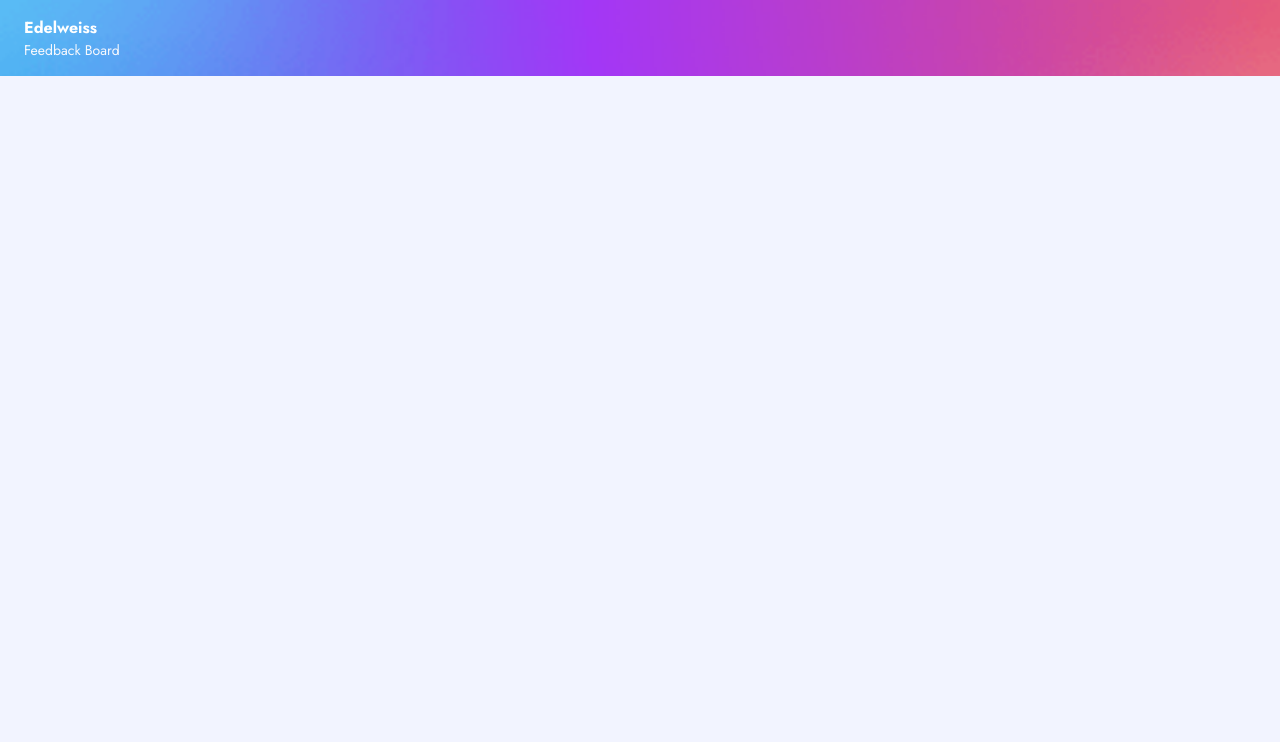
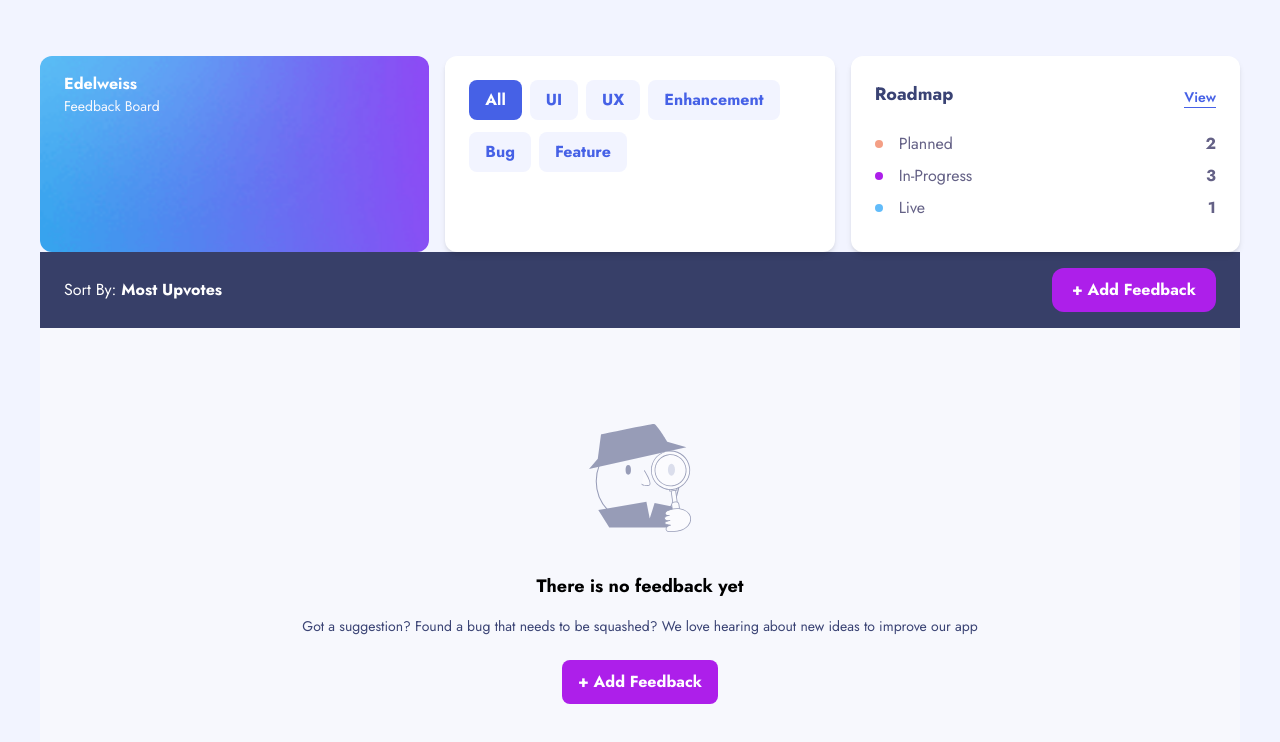
Before and after one commit to humbl3LilaS/feedback-board, a React (Vite) app: page / in a window 1280 px wide. Shown: the top 742 px of the page. Built offline with nearby package versions, Linux system fonts and the light colour scheme.

Commit message:
add: /home empty report state ui

```diff
--- a/src/components/CategoryFilter.tsx
+++ b/src/components/CategoryFilter.tsx
@@ -1,9 +1,9 @@
 import { tags } from "../constant";
 import { cn } from "../util";
 
-const CategoryFilter = () => {
+const CategoryFilter = ({ className }: { className?: string }) => {
 	return (
-		<div className="w-full p-6 rounded-xl bg-white shadow-md">
+		<div className={cn("w-full p-6 rounded-xl bg-white shadow-md", className)}>
 			<ul className="flex flex-wrap gap-x-2 gap-y-3">
 				{tags.map((item, idx) => (
 					<li
--- a/src/components/Header.tsx
+++ b/src/components/Header.tsx
@@ -12,7 +12,8 @@ const Header = () => {
 
 	return (
 		<header>
-			<div className="px-6 py-4 bg-mobile bg-cover flex justify-between">
+			<nav className="gap-x-4 md:flex">
+				<div className="px-6 py-4 bg-mobile bg-cover flex justify-between md:flex-1 md:rounded-xl">
 					<div>
 						<h1 className="font-bold text-white">Edelweiss</h1>
 						<p className="text-paleWhite text-sm">Feedback Board</p>
@@ -30,6 +31,9 @@ const Header = () => {
 						/>
 					</button>
 				</div>
+				<CategoryFilter className="max-sm:hidden md:flex-1" />
+				<RoadmapList className="max-sm:hidden md:flex-1" />
+			</nav>
 			{sideBarActive && <SideBar />}
 		</header>
 	);
--- /dev/null
+++ b/src/components/ReportList.tsx
@@ -0,0 +1,33 @@
+const ReportList = () => {
+	return (
+		<div className="h-full">
+			<div className="px-6 py-4 flex justify-between items-center bg-textSecondary text-white">
+				<div>
+					Sort By: <span className="font-bold">Most Upvotes</span>
+				</div>
+				<button className="px-5 py-[10px] bg-primary rounded-xl font-bold">
+					+ Add Feedback
+				</button>
+			</div>
+			<div className="px-6 py-8 flex justify-center items-center bg-paleWhite">
+				<div className="py-16 px-4 text-center">
+					<img
+						className="block mb-10 mx-auto"
+						src="/assets/icons/illustration-empty.svg"
+						alt="search"
+					/>
+					<h2 className="text-lg font-bold mb-4">There is no feedback yet</h2>
+					<p className="mb-6 text-sm text-textPrimary">
+						Got a suggestion? Found a bug that needs to be squashed? We love
+						hearing about new ideas to improve our app
+					</p>
+					<button className="px-4 py-[10px] bg-primary rounded-lg font-bold text-white">
+						+ Add Feedback
+					</button>
+				</div>
+			</div>
+		</div>
+	);
+};
+
+export default ReportList;
--- a/src/components/RoadmapList.tsx
+++ b/src/components/RoadmapList.tsx
@@ -1,6 +1,8 @@
-const RoadmapList = () => {
+import { cn } from "../util";
+
+const RoadmapList = ({ className }: { className?: string }) => {
 	return (
-		<div className="w-full p-6 rounded-xl bg-white shadow-md">
+		<div className={cn("w-full p-6 rounded-xl bg-white shadow-md", className)}>
 			<p className="mb-6 flex items-end justify-between">
 				<span className="text-lg text-textPrimary font-bold">Roadmap</span>
 				<span className="text-sm border-b border-b-secondary text-secondary font-semibold">
--- a/src/pages/Home.tsx
+++ b/src/pages/Home.tsx
@@ -1,9 +1,11 @@
 import Header from "../components/Header";
+import ReportList from "../components/ReportList";
 
 const Home = () => {
 	return (
-		<section>
+		<section className="w-screen h-screen md:px-10 md:py-14">
 			<Header />
+			<ReportList />
 		</section>
 	);
 };
```
Lines whose indentation alone changed are shown as unchanged.
